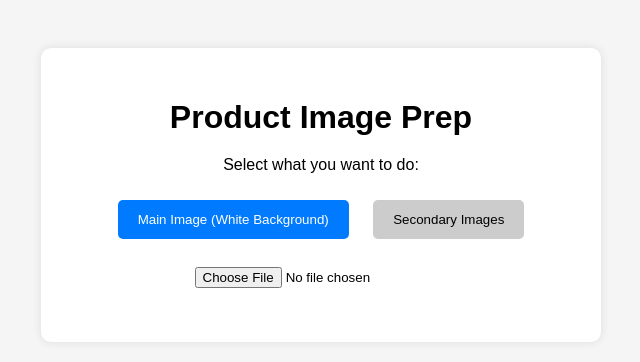
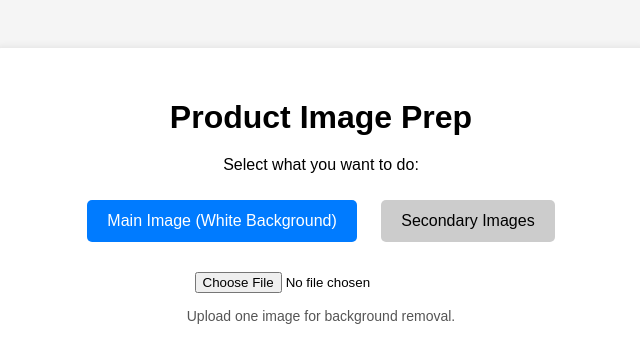
Before and after one commit to davemac2792/amazon-image-tool, a plain HTML site: page index.html in a window 1280 px wide. Both pictures are taken after a click on the button "Main Image (White Background)". Shown: the whole page, without its empty margins (319-959 px from the left). Drawn offline with Linux system fonts and the light colour scheme.

Commit message:
Update index.html

```diff
--- a/index.html
+++ b/index.html
@@ -5,7 +5,7 @@
   <meta name="viewport" content="width=device-width, initial-scale=1.0" />
   <style>
     body {
-      font-family: Arial;
+      font-family: Arial, sans-serif;
       text-align: center;
       background: #f5f5f5;
       padding: 40px;
@@ -15,7 +15,7 @@
       background: white;
       padding: 30px;
       border-radius: 10px;
-      max-width: 500px;
+      max-width: 600px;
       margin: auto;
       box-shadow: 0 0 10px rgba(0,0,0,0.1);
     }
@@ -30,6 +30,7 @@
       border: none;
       border-radius: 5px;
       cursor: pointer;
+      font-size: 16px;
     }
 
     .primary {
@@ -39,9 +40,21 @@
 
     .secondary {
       background: #ccc;
+      color: black;
     }
 
-    img {
+    #uploadSection {
+      display: none;
+      margin-top: 20px;
+    }
+
+    #status {
+      margin-top: 15px;
+      font-size: 14px;
+      color: #555;
+    }
+
+    #result {
       margin-top: 20px;
       max-width: 100%;
     }
@@ -49,26 +62,57 @@
 </head>
 
 <body>
-
   <div class="container">
     <h1>Product Image Prep</h1>
     <p>Select what you want to do:</p>
 
-  <button class="primary">Main Image (White Background)</button>
-  <button class="secondary">Secondary Images</button>
+    <button class="primary" id="mainBtn">Main Image (White Background)</button>
+    <button class="secondary" id="secondaryBtn">Secondary Images</button>
 
-  <br><br>
-
-  <input type="file" id="upload" />
-
-  <br>
-
+    <div id="uploadSection">
+      <input type="file" id="upload" accept="image/*" />
+      <div id="status"></div>
       <img id="result" />
+    </div>
   </div>
 
   <script>
-document.querySelector("#upload").addEventListener("change", async function () {
+    const mainBtn = document.getElementById("mainBtn");
+    const secondaryBtn = document.getElementById("secondaryBtn");
+    const uploadSection = document.getElementById("uploadSection");
+    const uploadInput = document.getElementById("upload");
+    const statusText = document.getElementById("status");
+    const resultImage = document.getElementById("result");
+
+    let currentMode = "main";
+
+    mainBtn.addEventListener("click", () => {
+      currentMode = "main";
+      uploadSection.style.display = "block";
+      statusText.textContent = "Upload one image for background removal.";
+      resultImage.src = "";
+    });
+
+    secondaryBtn.addEventListener("click", () => {
+      currentMode = "secondary";
+      uploadSection.style.display = "block";
+      statusText.textContent = "Secondary Images mode coming next.";
+      resultImage.src = "";
+    });
+
+    uploadInput.addEventListener("change", async function () {
       const file = this.files[0];
+      if (!file) return;
+
+      if (currentMode !== "main") {
+        statusText.textContent = "Secondary Images mode is not wired up yet.";
+        resultImage.src = "";
+        return;
+      }
+
+      try {
+        statusText.textContent = "Processing...";
+        resultImage.src = "";
 
         const formData = new FormData();
         formData.append("image_file", file);
@@ -78,12 +122,23 @@ document.querySelector("#upload").addEventListener("change", async function () {
           body: formData,
         });
 
+        if (!response.ok) {
+          const text = await response.text();
+          statusText.textContent = "Error processing image.";
+          console.error(text);
+          return;
+        }
+
         const blob = await response.blob();
         const imageUrl = URL.createObjectURL(blob);
 
-  document.querySelector("#result").src = imageUrl;
+        resultImage.src = imageUrl;
+        statusText.textContent = "Done.";
+      } catch (error) {
+        statusText.textContent = "Something went wrong.";
+        console.error(error);
+      }
     });
   </script>
-
 </body>
 </html>
```
Lines whose indentation alone changed are shown as unchanged.
